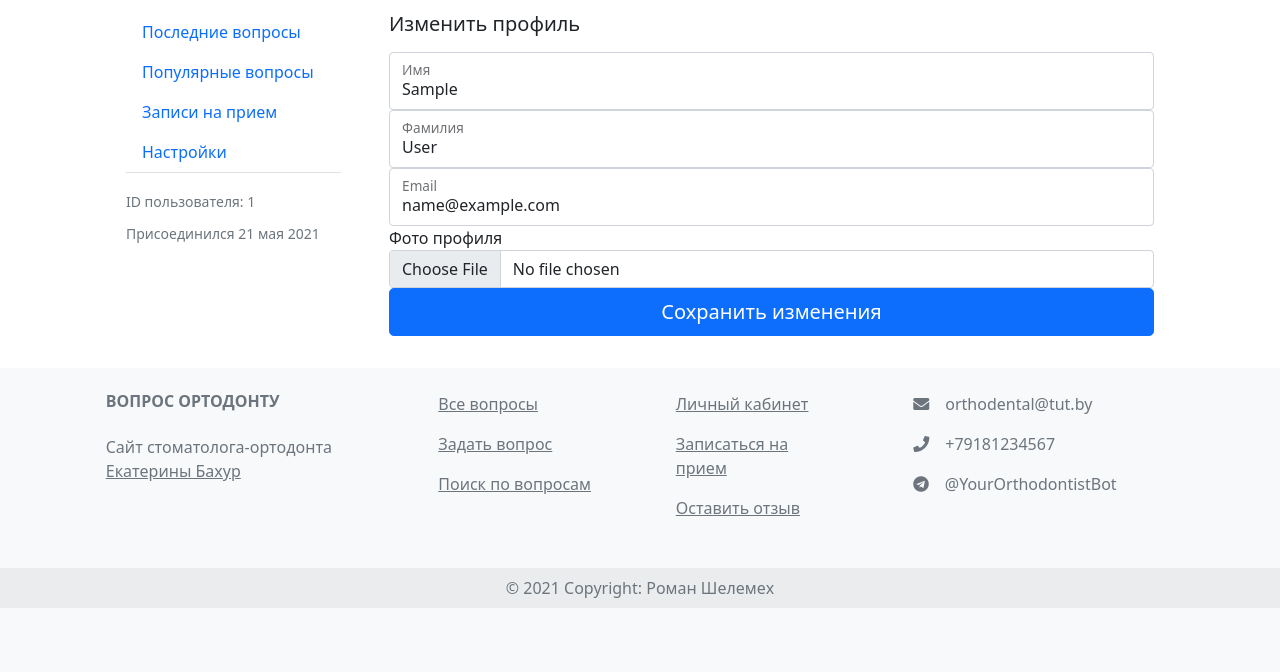
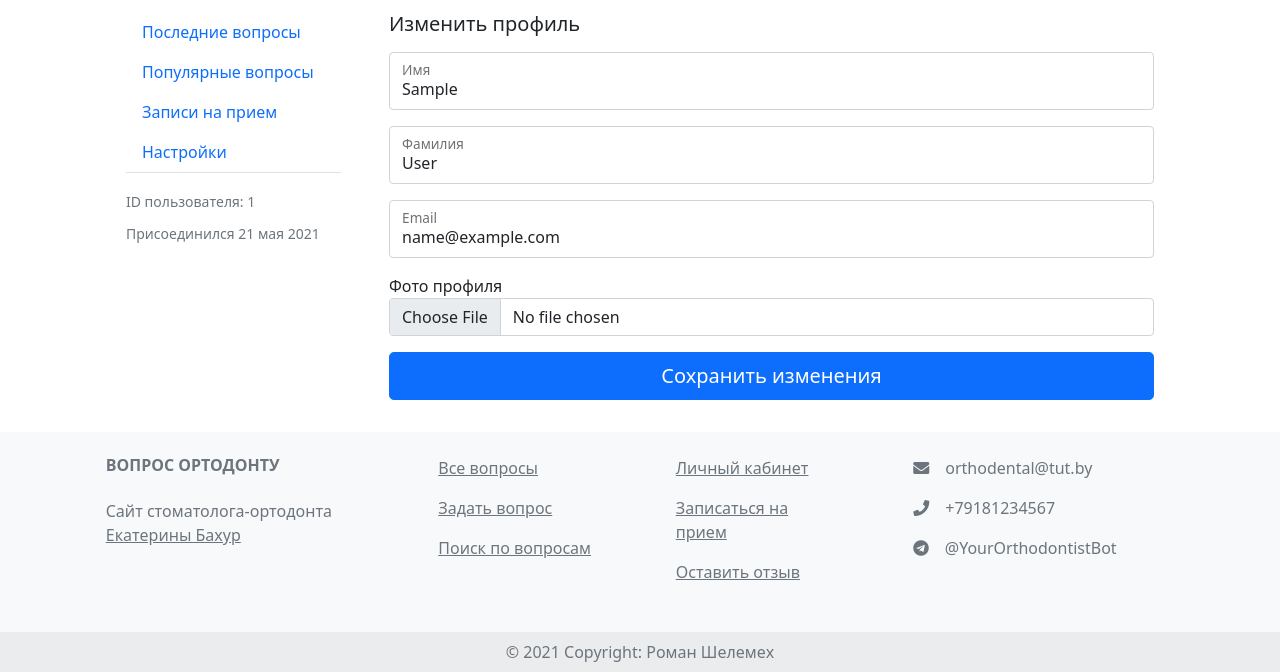
Before and after one commit to roman-shelemekh/orthodontist_web, a Django app: page /user/1/update/ in a window 1280 px wide. Shown: the part 369-1041 px from the top of the page. Before the commit the page ends 977 px from the top, so only its background shows below. Run offline with Django 3.2, Linux system fonts and the light colour scheme; the visitor is signed in with stand-in values (Sample User, id 1); data comes from the database, SQL or seed files in the repository; data that the repository does not hold is empty; parts of the project's set-up code (start-up, migrations or seed data) failed here and were passed over.

Commit message:
production fixing

```diff
--- a/orthodontist/ask/views.py
+++ b/orthodontist/ask/views.py
@@ -42,7 +42,6 @@ class QuestionDetail(DetailView):
         if form.is_valid():
             form.cleaned_data['question'] = self.get_object()
             form.cleaned_data['author'] = request.user
-            print(form.cleaned_data)
             form.save()
             return HttpResponseRedirect(reverse('ask:question', args=(kwargs['pk'],)))
 
@@ -118,7 +117,6 @@ class QuestionListAjax(generics.ListAPIView):
 
     def get_queryset(self):
         order_by = self.request.GET.get('order_by')
-        print(order_by)
         queryset = Question.objects.annotated()
         if not order_by or order_by == 'new':
             queryset = queryset.order_by('-date')
--- a/orthodontist/index/views.py
+++ b/orthodontist/index/views.py
@@ -19,7 +19,9 @@ class IndexView(AppointmentView):
 
     def get_context_data(self, **kwargs):
         context = super(IndexView, self).get_context_data(**kwargs)
-        context['feedback1'], context['feedback2'], context['feedback3'] = Feedback.objects.filter(is_published=True)[:3]
+        latest_feedbacks = Feedback.objects.filter(is_published=True)[:3]
+        if len(latest_feedbacks) == 3:
+            context['feedback1'], context['feedback2'], context['feedback3'] = latest_feedbacks
         return context
 
 
--- a/orthodontist/templates/index/user_update.html
+++ b/orthodontist/templates/index/user_update.html
@@ -6,7 +6,7 @@
             <form class="signup needs-validation" method="post" enctype="multipart/form-data" novalidate>
                 {% csrf_token %}
 
-                <div class="form-floating">
+                <div class="form-floating mb-3">
                     {{ u_form.first_name }}
                     <label for="id_first_name">Имя</label>
                     {% if u_form.first_name.errors %}
@@ -15,7 +15,7 @@
                     </div>
                     {% endif %}
                 </div>
-                <div class="form-floating">
+                <div class="form-floating mb-3">
                     {{ u_form.last_name }}
                     <label for="id_last_name">Фамилия</label>
                     {% if u_form.last_name.errors %}
@@ -24,7 +24,7 @@
                     </div>
                     {% endif %}
                 </div>
-                <div class="form-floating">
+                <div class="form-floating mb-3">
                     {{ u_form.email }}
                     <label for="id_last_name">Email</label>
                     {% if u_form.email.errors %}
@@ -33,8 +33,10 @@
                     </div>
                     {% endif %}
                 </div>
-                {{ p_form.image.label }}
-                {{ p_form.image }}
+                <div class="mb-3">
+                    {{ p_form.image.label }}
+                    {{ p_form.image }}
+                </div>
                 <button class="w-100 btn btn-lg btn-primary" type="submit">Сохранить изменения</button>
             </form>
 {% endblock %}
```
Also changed, not shown: 1 other file.
